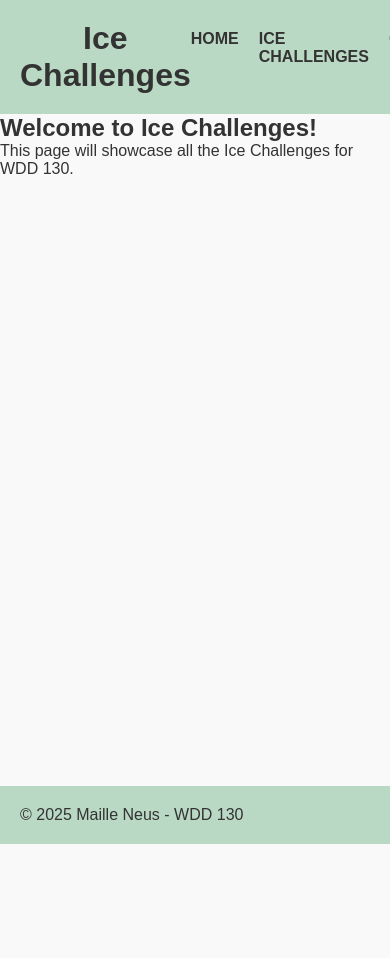
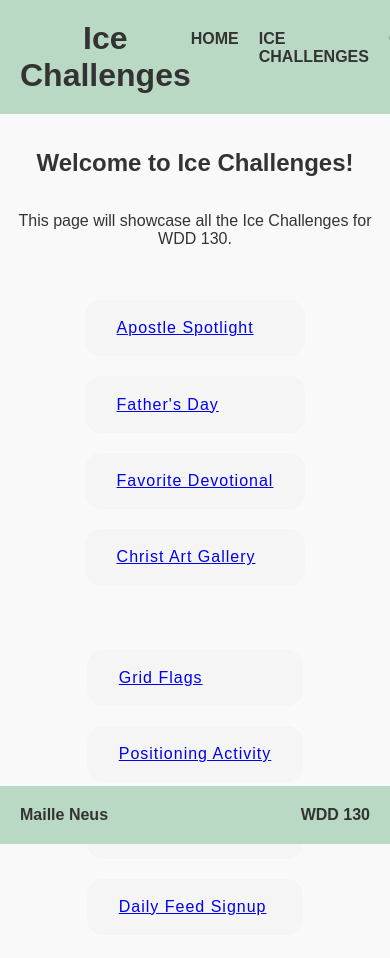
Before and after one commit to mailleneus/mailleneus.github.io, a plain HTML site: page ice-challenge.html in a window 390 px wide. Shown: the top 958 px of the page. Before the commit the page ends 844 px from the top, so only its background shows below. Drawn offline with Linux system fonts and the light colour scheme.

Commit message:
Fixed my page

```diff
--- a/graphicdesign-projects-style.css
+++ b/graphicdesign-projects-style.css
@@ -1,3 +1,40 @@
+.project-item {
+  display: flex;
+  align-items: flex-start;
+  gap: 2rem;
+  margin-bottom: 50px;
+}
+.project-item .project-content {
+  flex: 1;
+  display: flex;
+  flex-direction: column;
+  justify-content: center;
+}
+
+.project-header {
+  font-family: 'Arial', sans-serif;
+  font-size: 2rem;
+  font-weight: bold;
+  margin-bottom: 0.5rem;
+  letter-spacing: 1px;
+}
+
+.project-left .project-content {
+  text-align: left;
+  margin: auto;
+}
+.project-right .project-content {
+  text-align: right;
+  margin: auto;
+}
+
+.project-link {
+  font-family: 'Arial', sans-serif;
+  font-size: 11pt;
+  margin-top: 1rem;
+  color: #333;
+  text-decoration: underline;
+}
 
 * {
   margin: 0;
@@ -9,6 +46,7 @@ body {
   font-family: Arial, sans-serif;
   background-color: #f9f9f9;
   color: #333;
+  padding-top: 80px;
 }
 
 header {
@@ -17,6 +55,11 @@ header {
   align-items: center;
   background-color: #bad9c4;
   padding: 20px;
+  position: fixed;
+  top: 0;
+  left: 0;
+  width: 100%;
+  z-index: 101;
 }
 
 .logo {
@@ -72,9 +115,11 @@ footer {
   justify-content: space-between;
   padding: 20px;
   background-color: #bad9c4;
-  position: absolute;
+  position: fixed;
+  left: 0;
+  bottom: 0;
   width: 100%;
-  bottom: 0;
+  z-index: 100;
 }
 
 .footer-left,
@@ -89,12 +134,49 @@ footer {
   margin: 0 auto;
 }
 
+.project-list > .project-item:first-child {
+  padding-top: 2.5rem;
+}
+.project-list > .project-item:nth-child(3) {
+  padding-top: 40px;
+  padding-bottom: 40px;
+}
+.project-list > .project-item:nth-child(2) {
+  padding-top: 2.5rem;
+}
+
 .project-item {
   margin-bottom: 30px;
+
+.project-img {
+  width: 150px;
+  border-radius: 10px;
+  box-shadow: 0 2px 8px #484848;
+  margin-bottom: 10px;
 }
 
-.project-img {
-  width: 100%;
-  border-radius: 10px;
-  box-shadow: 0 2px 8px #484848;
+.project-item p {
+  margin: 0;
+  font-size: 14pt;
+  color: #333;
+  line-height: 1.6;
+  max-width: 400px;
 }
+
+@media (max-width: 700px) {
+  .project-item {
+    flex-direction: column;
+    gap: 1rem;
+    align-items: flex-start;
+  }
+  .project-img {
+    width: 140px;
+    max-width: 140px;
+  }
+  .project-left .project-content,
+  .project-right .project-content {
+    text-align: left;
+    align-items: flex-start;
+  }
+}
+}
--- a/ice-challenge-style.css
+++ b/ice-challenge-style.css
@@ -1,3 +1,64 @@
+section > h2, section > p {
+  text-align: center;
+  margin-left: auto;
+  margin-right: auto;
+  padding-top: 35px;
+}
+
+.rectangle-columns {
+  display: flex;
+  justify-content: flex-start;
+  align-items: flex-start;
+  gap: 2rem;
+  width: 80vw;
+  max-width: 1200px;
+  margin: 2rem auto;
+}
+
+.rectangle-list {
+  flex: 1;
+  max-width: 500px;
+}
+
+@media (max-width: 800px) {
+  .rectangle-columns {
+    flex-direction: column;
+    gap: 1.5rem;
+    max-width: 100%;
+  }
+  .rectangle-list {
+    max-width: 100%;
+  }
+}
+
+.rectangle-list {
+  list-style: none;
+  padding: 0;
+  margin: 20px auto;
+  display: flex;
+  flex-direction: column;
+  gap: 20px;
+  max-width: 600px;
+}
+
+.rectangle {
+  background: #f5f5f5;
+  border-radius: 16px;
+  padding: 1.2rem 2rem;
+  font-size: 12pt;
+  color: #333;
+  box-shadow: 0 0 0 rgba(0,0,0,0);
+  transition: box-shadow 0.2s, transform 0.2s;
+  width: 100%;
+  margin: auto;
+  cursor: pointer;
+  letter-spacing: 1px;
+}
+
+.rectangle:hover {
+  box-shadow: 0 8px 24px rgba(0,0,0,0.18);
+  transform: translateY(-2px);
+}
 * {
   margin: 0;
   padding: 0;
@@ -58,14 +119,6 @@ header {
   max-width: 1200px;
 }
 
-.social-icons {
-  margin-top: 30px;
-  font-size: 24px;
-  display: flex;
-  justify-content: center;
-  gap: 20px;
-}
-
 footer {
   display: flex;
   justify-content: space-between;
--- a/ice-challenge.html
+++ b/ice-challenge.html
@@ -1,11 +1,13 @@
 <!DOCTYPE html>
 <html lang="en">
+
 <head>
   <meta charset="UTF-8">
   <meta name="viewport" content="width=device-width, initial-scale=1.0">
   <title>Ice Challenges</title>
   <link rel="stylesheet" href="ice-challenge-style.css">
 </head>
+
 <body>
   <header>
     <h1>Ice Challenges</h1>
@@ -21,11 +23,26 @@
     <section>
       <h2>Welcome to Ice Challenges!</h2>
       <p>This page will showcase all the Ice Challenges for WDD 130.</p>
-      <!-- Add your Ice Challenge content here -->
+      <div class="rectangle-columns">
+        <ul class="rectangle-list">
+          <li class="rectangle"><a href="./ice/apostle_spotlight/apostles.html">Apostle Spotlight</a></li>
+          <li class="rectangle"><a href="./ice/fathersday/index.html">Father's Day</a></li>
+          <li class="rectangle"><a href="./ice/favorite_devo/favdevo.html">Favorite Devotional</a></li>
+          <li class="rectangle"><a href="./ice/gallery/gallery.html">Christ Art Gallery</a></li>
+        </ul>
+        <ul class="rectangle-list">
+          <li class="rectangle"><a href="./ice/grid_flags/flags.html">Grid Flags</a></li>
+          <li class="rectangle"><a href="./ice/positioning/positioning.html">Positioning Activity</a></li>
+          <li class="rectangle"><a href="./ice/prophet_cards/nelson.html">Prophet Cards</a></li>
+          <li class="rectangle"><a href="./ice/signup/signup.html">Daily Feed Signup</a></li>
+        </ul>
+      </div>
     </section>
   </main>
   <footer>
-    <p>&copy; 2025 Maille Neus - WDD 130</p>
+    <div class="footer-left">Maille Neus</div>
+    <div class="footer-right">WDD 130</div>
   </footer>
 </body>
+
 </html>
```
Also changed, not shown: graphicdesign-projects.html (+21 -10 lines), 3 other files.
